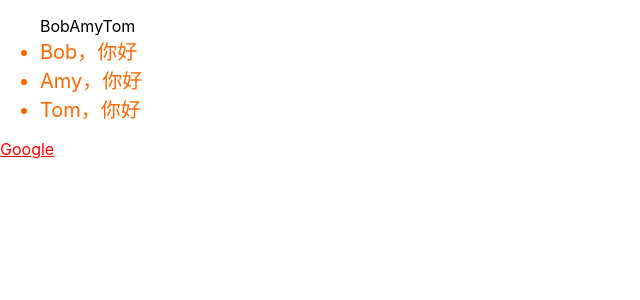
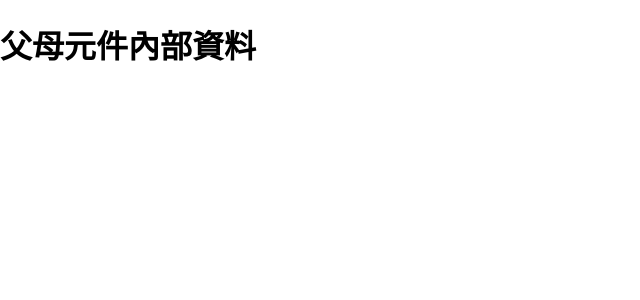
Before and after one commit to jchans-learning/react-class, a React (Create React App) app in the folder react-0121/: page / in a window 1280 px wide. Shown: the top 300 px of the page, without its empty margins (0-640 px from the left). Built offline with nearby package versions, Linux system fonts and the light colour scheme.

Commit message:
0125 ex1

```diff
--- a/react-0121/src/App.js
+++ b/react-0121/src/App.js
@@ -1,12 +1,9 @@
-import HelloWorldList from './components/HelloWorldList'
-import MyLink from './components/MyLink'
+import Parent from './components/Parent'
 
 function App() {
   return (
     <>
-      {/* 利用props屬性傳資料給子女元件 */}
-      <HelloWorldList names={['Bob', 'Amy', 'Tom']} />
-      <MyLink href="http://google.com.tw">Google</MyLink>
+      <Parent />
     </>
   )
 }
--- /dev/null
+++ b/react-0121/src/components/Child.js
@@ -0,0 +1,5 @@
+function Child(props) {
+  return <h1>{props.data}</h1>
+}
+
+export default Child
--- /dev/null
+++ b/react-0121/src/components/Parent.js
@@ -0,0 +1,8 @@
+import Child from './Child'
+
+function Parent() {
+  const innerData = '父母元件內部資料'
+  return <Child data={innerData} />
+}
+
+export default Parent
```
Also changed, not shown: 1 other file (tests, documents, lock files or other folders).
